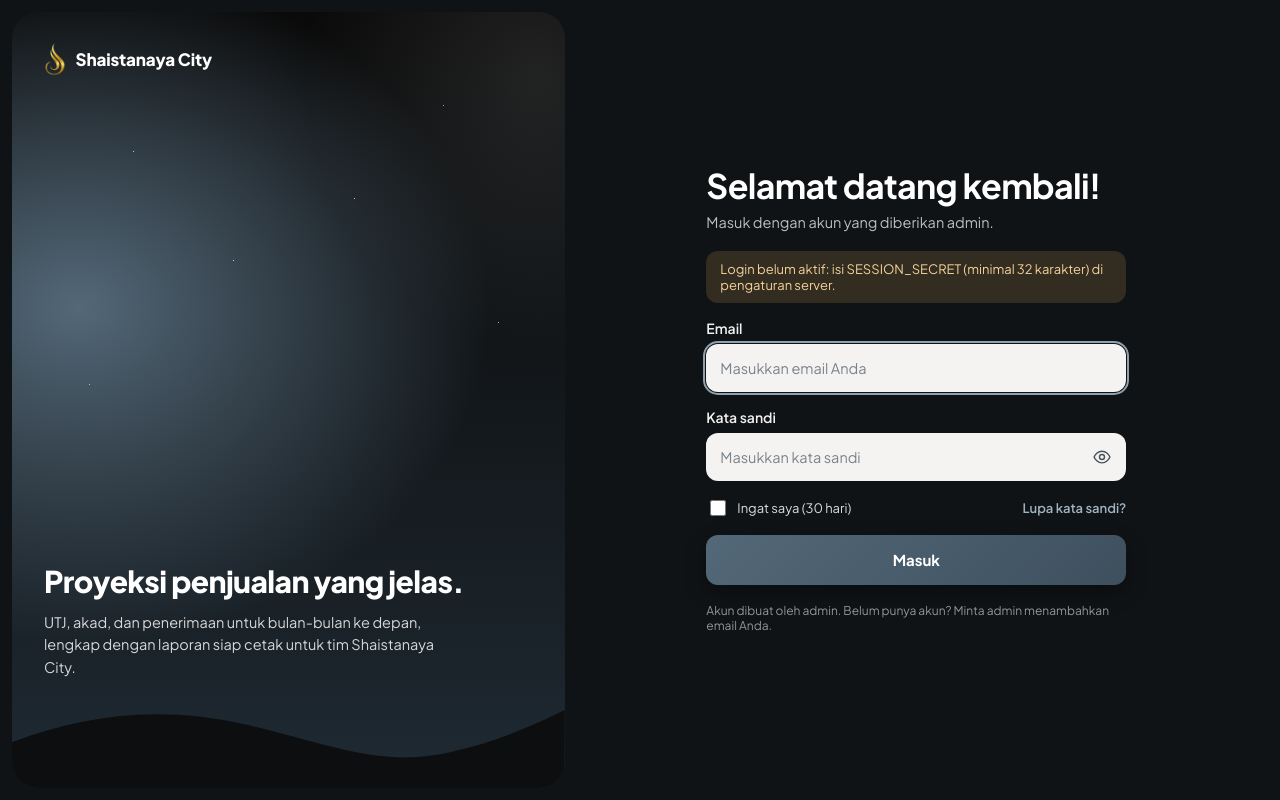
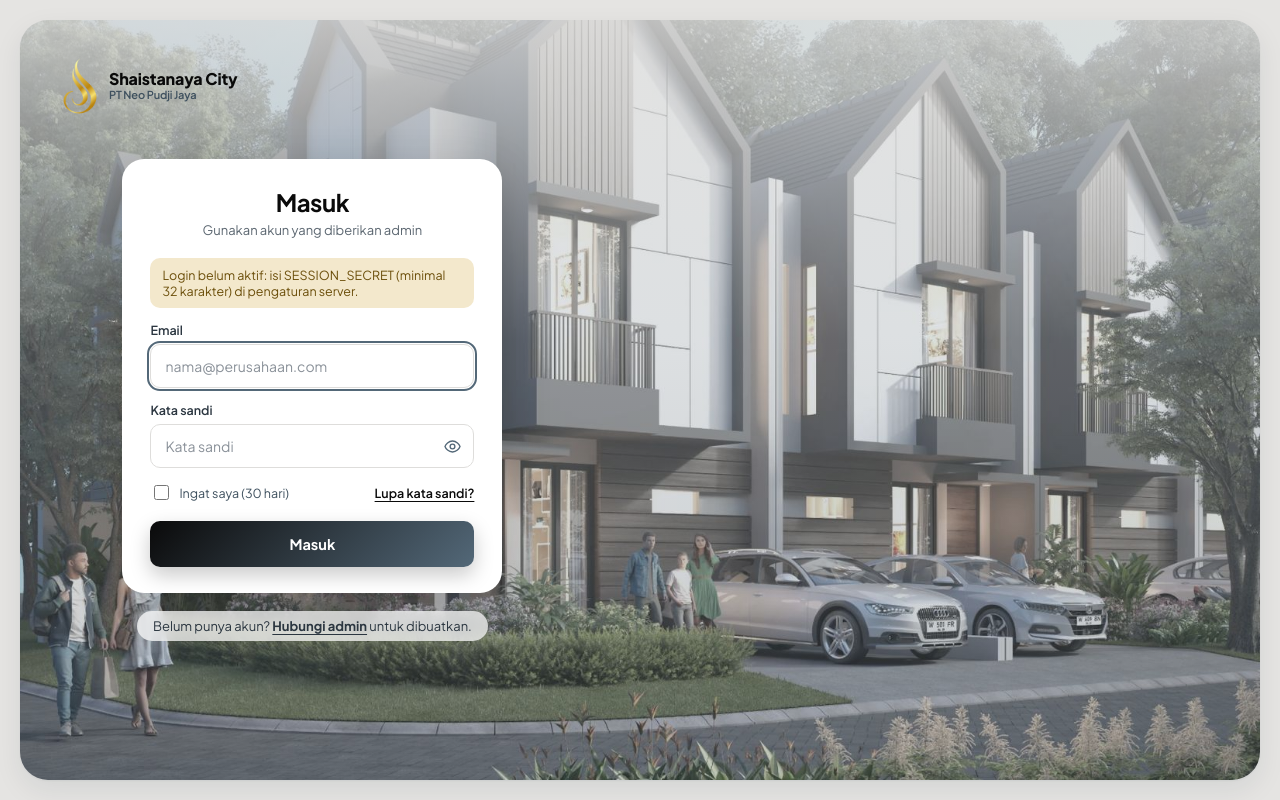
Before and after one commit to cynthianovianneindra-arch/forecasting-tools, a Next.js app: page /login in a window 1280 px wide. Built offline with nearby package versions, Linux system fonts and the light colour scheme; no server answers.

Commit message:
Halaman login model kartu di atas foto rumah, warna disesuaikan dengan palet Obsidian Chrome
Co-Authored-By: Claude Sonnet 5.5 <noreply@anthropic.com>
Claude-Session: https://claude.ai/code/session_01KCKR9WbUevZ8k7bKHdXjEX

```diff
--- a/src/app/globals.css
+++ b/src/app/globals.css
@@ -97,29 +97,26 @@ mark{background:#C9D6E0;color:inherit;font-weight:700;padding:0 1px;border-radiu
 }
 @media print{.side,.topbar,.noprint,.navtoggle{display:none}body,body:has(.navtoggle:checked){background:#fff;padding:0}.page{border-radius:0;box-shadow:none;margin:0;min-height:0;height:1122px;overflow:hidden;page-break-after:always}.page:last-of-type{page-break-after:auto}@page{size:A4;margin:0}}
 
-body:has(.login){padding-left:0;background:#101316;background-image:none;color:#F1F0EE}
-.login{min-height:100vh;display:grid;grid-template-columns:minmax(320px,44%) 1fr;gap:0;padding:12px}
-.lg-art{position:relative;overflow:hidden;border-radius:26px;background:radial-gradient(120% 70% at 12% 38%,#536878 0,rgba(83,104,120,.0) 62%),radial-gradient(70% 60% at 95% 8%,rgba(229,228,226,.10) 0,transparent 60%),linear-gradient(180deg,#0A0A0A 0%,#14191D 55%,#1F2A33 100%);display:flex;flex-direction:column;justify-content:space-between;padding:30px 32px 34px;min-height:calc(100vh - 24px)}
-.lg-art::before{content:"";position:absolute;inset:0;background-image:radial-gradient(1.4px 1.4px at 22% 18%,#fff 50%,transparent 51%),radial-gradient(1px 1px at 78% 12%,#E5E4E2 50%,transparent 51%),radial-gradient(1.2px 1.2px at 40% 32%,#fff 50%,transparent 51%),radial-gradient(1px 1px at 88% 40%,#E5E4E2 50%,transparent 51%),radial-gradient(1px 1px at 14% 48%,#E5E4E2 50%,transparent 51%),radial-gradient(1.2px 1.2px at 62% 24%,#fff 50%,transparent 51%);opacity:.7}
-.lg-brand{position:relative;display:flex;align-items:center;gap:10px;font-weight:800;font-size:17px;letter-spacing:-.01em;color:#fff}.lg-brand img{height:34px;width:auto}
-.lg-copy{position:relative;z-index:1;color:#fff;max-width:420px;margin-bottom:76px}.lg-copy h2{font-size:30px;line-height:1.15;letter-spacing:-.02em;margin:0 0 12px;font-weight:800}.lg-copy p{margin:0;font-size:14.5px;line-height:1.55;color:rgba(255,255,255,.82)}
-.lg-dune{position:absolute;left:0;right:0;bottom:0;width:100%;height:110px}.lg-dune path{fill:#0A0A0A;opacity:.85}
-.lg-side{display:grid;place-items:center;padding:24px}
-.lg-form{width:100%;max-width:420px;display:flex;flex-direction:column;gap:16px}
-.lg-form h1{font-size:34px;line-height:1.1;letter-spacing:-.02em;margin:0;color:#fff}.lg-sub{margin:-8px 0 4px;color:rgba(255,255,255,.72);font-size:14.5px}
-.lg-field{display:flex;flex-direction:column;gap:7px;font-size:14px;font-weight:600;color:#F1F0EE}
-.lg-field input{height:48px;border-radius:12px;border:0;background:#F4F3F1;color:#0A0A0A;padding:0 14px;font-size:14.5px;font-family:inherit;width:100%}
-.lg-field input::placeholder{color:#7A828B}.lg-field input:focus-visible{outline:2px solid #8FA1AE;outline-offset:1px}
-.lg-pw{position:relative;display:block}.lg-pw input{padding-right:46px}
-.lg-eye{position:absolute;right:6px;top:6px;width:36px;height:36px;border:0;background:transparent;color:#4A545E;cursor:pointer;border-radius:10px;display:grid;place-items:center}.lg-eye:hover{background:rgba(0,0,0,.06)}
-.lg-eye svg{width:20px;height:20px;stroke:currentColor;fill:none;stroke-width:1.7;stroke-linecap:round;stroke-linejoin:round}
-.lg-row{display:flex;justify-content:space-between;align-items:center;gap:12px;font-size:13px;color:rgba(255,255,255,.85)}
-.lg-check{display:inline-flex;align-items:center;gap:8px;cursor:pointer}.lg-check input{width:16px;height:16px;accent-color:#8FA1AE}
-.lg-link{background:none;border:0;color:#9FB2C0;font:inherit;font-weight:600;cursor:pointer;padding:0}.lg-link:hover{text-decoration:underline}
-.lg-btn{height:50px;border-radius:12px;border:0;background:linear-gradient(135deg,#536878,#3E505E);color:#fff;font-size:15px;font-weight:700;font-family:inherit;cursor:pointer;box-shadow:0 8px 20px rgba(0,0,0,.35)}.lg-btn:hover{filter:brightness(1.08)}
-.lg-err{background:rgba(192,88,79,.18);color:#FFB4AC;border-radius:12px;padding:10px 14px;margin:0;font-size:13.5px}
-.lg-warn{background:rgba(232,176,96,.16);color:#F3D29A;border-radius:12px;padding:10px 14px;margin:0;font-size:13px}
-.lg-help{background:rgba(255,255,255,.07);border-radius:12px;padding:10px 14px;margin:-4px 0 0;font-size:13px;color:rgba(255,255,255,.85)}
-.lg-foot{margin:2px 0 0;font-size:12px;color:rgba(255,255,255,.55)}
-@media(max-width:860px){.login{grid-template-columns:1fr;padding:0}.lg-art{display:none}.lg-side{min-height:100vh;padding:28px 22px}}
 @media(max-width:760px){.sideuser{display:none}}
+body:has(.login){padding-left:0;background:#E5E4E2;background-image:none}
+.login{min-height:100vh;padding:20px;display:flex}
+.lg-frame{position:relative;flex:1;min-height:calc(100vh - 40px);border-radius:28px;overflow:hidden;display:flex;align-items:center;padding:0 clamp(24px,8vw,120px);background:linear-gradient(180deg,rgba(229,228,226,.78) 0,rgba(229,228,226,.18) 42%,rgba(10,10,10,.10) 100%),#9AA5AE url(/login-bg.jpg) center bottom/cover no-repeat;box-shadow:var(--shadow)}
+.lg-brand{position:absolute;left:clamp(20px,3.2vw,44px);top:clamp(18px,3vw,36px);display:flex;align-items:center;gap:10px;color:#0A0A0A;font-weight:800;font-size:16px;letter-spacing:-.01em}.lg-brand img{width:38px;height:auto}.lg-brand span{display:flex;flex-direction:column;line-height:1.15}.lg-brand small{font-size:11px;font-weight:600;color:#3E505E}
+.lg-stack{width:100%;max-width:380px;display:flex;flex-direction:column;gap:18px;align-items:center}
+.lg-form{width:100%;background:#fff;border-radius:22px;padding:30px 28px 26px;box-shadow:0 18px 50px rgba(10,10,10,.20);display:flex;flex-direction:column;gap:14px}
+.lg-form h1{font-size:24px;line-height:1.15;letter-spacing:-.02em;margin:0;text-align:center;color:#0A0A0A}.lg-sub{margin:-8px 0 6px;text-align:center;font-size:13px;color:var(--muted)}
+.lg-field{display:flex;flex-direction:column;gap:6px;font-size:12.5px;font-weight:600;color:#2B3640}
+.lg-field input{height:44px;border-radius:10px;border:1px solid var(--border);background:#fff;color:#0A0A0A;padding:0 14px;font-size:14px;font-family:inherit;width:100%}
+.lg-field input::placeholder{color:#8A9199}.lg-field input:focus-visible{outline:2px solid #536878;outline-offset:1px}
+.lg-pw{position:relative;display:block}.lg-pw input{padding-right:44px}
+.lg-eye{position:absolute;right:4px;top:4px;width:36px;height:36px;border:0;background:transparent;color:#536878;cursor:pointer;border-radius:8px;display:grid;place-items:center}.lg-eye:hover{background:#F1F0EE}
+.lg-eye svg{width:19px;height:19px;stroke:currentColor;fill:none;stroke-width:1.7;stroke-linecap:round;stroke-linejoin:round}
+.lg-row{display:flex;justify-content:space-between;align-items:center;gap:12px;font-size:12.5px;color:#3E505E}
+.lg-check{display:inline-flex;align-items:center;gap:7px;cursor:pointer}.lg-check input{width:15px;height:15px;accent-color:#536878}
+.lg-link{background:none;border:0;color:#0A0A0A;font:inherit;font-weight:600;cursor:pointer;padding:0;text-decoration:underline;text-underline-offset:3px}
+.lg-btn{height:46px;border-radius:10px;border:0;background:var(--g-navy);color:#fff;font-size:14.5px;font-weight:700;font-family:inherit;cursor:pointer;margin-top:4px;box-shadow:0 8px 20px rgba(10,10,10,.22)}.lg-btn:hover{filter:brightness(1.12)}.lg-btn:focus-visible{outline:2px solid #536878;outline-offset:2px}
+.lg-err{background:#FBE3E0;color:#A1332B;border-radius:10px;padding:9px 12px;margin:0;font-size:13px}
+.lg-warn{background:#F3E8CC;color:#6B4E0A;border-radius:10px;padding:9px 12px;margin:0;font-size:12.5px}
+.lg-help{background:#F1F0EE;border-radius:10px;padding:9px 12px;margin:-4px 0 0;font-size:12.5px;color:#3E505E}
+.lg-foot{margin:0;font-size:13px;color:#2B3640;background:rgba(255,255,255,.72);border-radius:999px;padding:7px 16px;backdrop-filter:blur(6px)}.lg-foot b{text-decoration:underline;text-underline-offset:3px}
+@media(max-width:860px){.login{padding:0}.lg-frame{border-radius:0;min-height:100vh;justify-content:center;padding:88px 18px 28px;align-items:flex-start;background-position:62% bottom}.lg-stack{max-width:420px}}
--- a/src/app/login/page.tsx
+++ b/src/app/login/page.tsx
@@ -12,18 +12,16 @@ export default async function Page({ searchParams }: { searchParams: Promise<{ e
   if (await sesiSaatIni()) redirect(next);
   return (
     <main className="login">
-      <section className="lg-art" aria-hidden="true">
+      <div className="lg-frame">
         <div className="lg-brand">
           {/* eslint-disable-next-line @next/next/no-img-element */}
-          <img src="/logo.png" alt="" /><span>Shaistanaya City</span>
+          <img src="/logo.png" alt="" /><span>Shaistanaya City<small>PT Neo Pudji Jaya</small></span>
         </div>
-        <div className="lg-copy">
-          <h2>Proyeksi penjualan yang jelas.</h2>
-          <p>UTJ, akad, dan penerimaan untuk bulan-bulan ke depan, lengkap dengan laporan siap cetak untuk tim Shaistanaya City.</p>
+        <div className="lg-stack">
+          <LoginForm next={next} galat={q.err} siap={secretValid(process.env.SESSION_SECRET)} />
+          <p className="lg-foot">Belum punya akun? <b>Hubungi admin</b> untuk dibuatkan.</p>
         </div>
-        <svg className="lg-dune" viewBox="0 0 600 120" preserveAspectRatio="none"><path d="M0 120V70C80 40 160 30 250 50c90 20 150 50 230 30 50-12 90-30 120-45v85z" /></svg>
-      </section>
-      <section className="lg-side"><LoginForm next={next} galat={q.err} siap={secretValid(process.env.SESSION_SECRET)} /></section>
+      </div>
     </main>
   );
 }
--- a/src/components/LoginForm.tsx
+++ b/src/components/LoginForm.tsx
@@ -6,17 +6,17 @@ export function LoginForm({ next, galat, siap }: { next: string; galat?: string;
   const [bantuan, setBantuan] = useState(false);
   return (
     <form method="post" action="/api/auth/login" className="lg-form">
-      <h1>Selamat datang kembali!</h1>
-      <p className="lg-sub">Masuk dengan akun yang diberikan admin.</p>
+      <h1>Masuk</h1>
+      <p className="lg-sub">Gunakan akun yang diberikan admin</p>
       {galat && <p className="lg-err" role="alert">{galat}</p>}
       {!siap && <p className="lg-warn">Login belum aktif: isi SESSION_SECRET (minimal 32 karakter) di pengaturan server.</p>}
       <input type="hidden" name="next" value={next} />
       <label className="lg-field">Email
-        <input type="email" name="email" placeholder="Masukkan email Anda" required autoComplete="username" autoFocus />
+        <input type="email" name="email" placeholder="nama@perusahaan.com" required autoComplete="username" autoFocus />
       </label>
       <label className="lg-field">Kata sandi
         <span className="lg-pw">
-          <input type={lihat ? "text" : "password"} name="password" placeholder="Masukkan kata sandi" required autoComplete="current-password" />
+          <input type={lihat ? "text" : "password"} name="password" placeholder="Kata sandi" required autoComplete="current-password" />
           <button type="button" className="lg-eye" onClick={() => setLihat((v) => !v)} aria-label={lihat ? "Sembunyikan kata sandi" : "Tampilkan kata sandi"} aria-pressed={lihat}>
             <svg viewBox="0 0 24 24" aria-hidden="true">{lihat
               ? <><path d="M3 3l18 18M10.6 5.2A9.7 9.7 0 0 1 12 5c5 0 8.5 4.2 9.5 7-.4 1.1-1.3 2.6-2.7 3.9M6.4 6.5C4.3 7.9 2.9 10 2.5 12c1 2.8 4.5 7 9.5 7 1.6 0 3-.4 4.2-1M9.9 9.9a3 3 0 0 0 4.2 4.2" /></>
@@ -30,7 +30,6 @@ export function LoginForm({ next, galat, siap }: { next: string; galat?: string;
       </div>
       {bantuan && <p className="lg-help">Hubungi admin untuk mereset kata sandi Anda. Setelah direset, Anda bisa menggantinya sendiri di menu Akun.</p>}
       <button type="submit" className="lg-btn">Masuk</button>
-      <p className="lg-foot">Akun dibuat oleh admin. Belum punya akun? Minta admin menambahkan email Anda.</p>
     </form>
   );
 }
--- a/src/middleware.ts
+++ b/src/middleware.ts
@@ -15,4 +15,4 @@ export async function middleware(req: NextRequest) {
   return NextResponse.redirect(u);
 }
 
-export const config = { matcher: ["/((?!_next/static|_next/image|icon.png|logo.png|favicon.ico).*)"] };
+export const config = { matcher: ["/((?!_next/static|_next/image|icon.png|logo.png|login-bg.jpg|favicon.ico).*)"] };
```
Also changed, not shown: public/login-bg.jpg (added).
